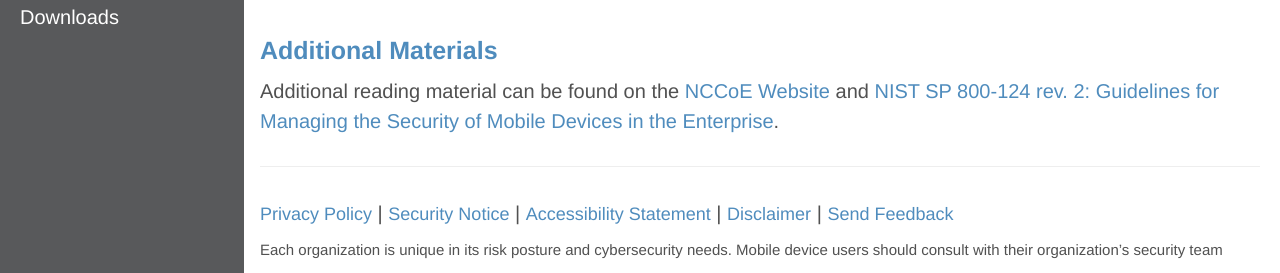
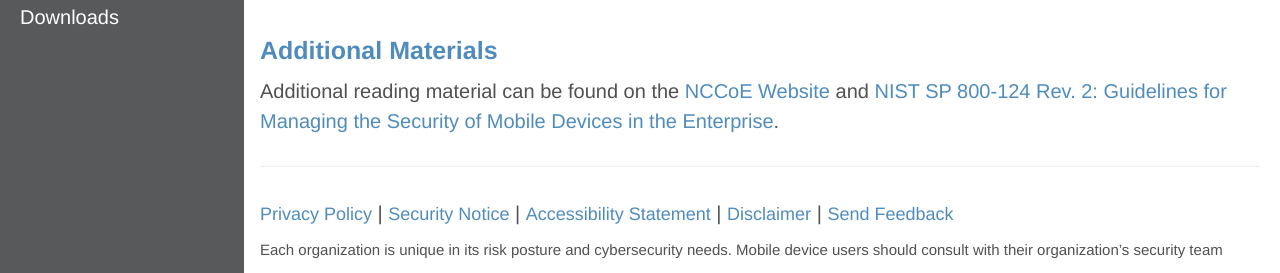
Before and after one commit to usnistgov/mobile-threat-catalogue, a Jekyll site: the page built from _background/index.html, in a window 1280 px wide and 900 px high, scrolled down 1168 px. Shown: the part 445-718 px from the top of the window. Built offline with Jekyll 4.4.1, drawn with Linux system fonts in a browser that asks for light colours.

Commit message:
Fix capitalization

```diff
--- a/_background/index.html
+++ b/_background/index.html
@@ -22,4 +22,4 @@ title: Background
 <p>The Mobile Threat Catalogue is based on <a href="https://csrc.nist.gov/CSRC/media/Publications/nistir/8144/draft/documents/nistir8144_draft.pdf" target="_blank">Draft NISTIR 8144: Assessing Threats to Mobile Devices &amp; Infrastructure</a>.</p>
 
 <h3>Additional Materials</h3>
-<p>Additional reading material can be found on the <a href="https://nccoe.nist.gov/mobile" target="_blank">NCCoE Website</a> and <a href="https://nvlpubs.nist.gov/nistpubs/SpecialPublications/NIST.SP.800-124r2-draft.pdf" target="_blank">NIST SP 800-124 rev. 2: Guidelines for Managing the Security of Mobile Devices in the Enterprise</a>.</p>
+<p>Additional reading material can be found on the <a href="https://nccoe.nist.gov/mobile" target="_blank">NCCoE Website</a> and <a href="https://nvlpubs.nist.gov/nistpubs/SpecialPublications/NIST.SP.800-124r2-draft.pdf" target="_blank">NIST SP 800-124 Rev. 2: Guidelines for Managing the Security of Mobile Devices in the Enterprise</a>.</p>
```
